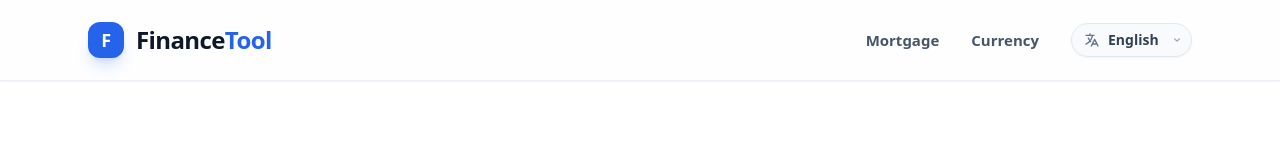
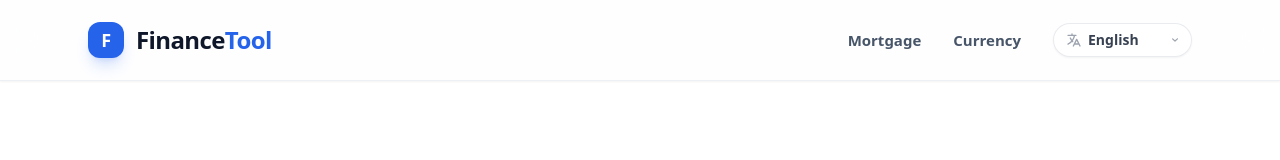
Before and after one commit to hezhanleiok/tool, a Next.js app: page / in a window 1280 px wide. Shown: the top 160 px of the page. Built offline with nearby package versions, Linux system fonts and the light colour scheme.

Commit message:
Update LanguageSwitcher.tsx

```diff
--- a/src/components/LanguageSwitcher.tsx
+++ b/src/components/LanguageSwitcher.tsx
@@ -5,6 +5,12 @@ export default function LanguageSwitcher() {
   const [lang, setLang] = useState('en');
 
   useEffect(() => {
+    // 初始化时，读取当前的翻译 Cookie，让下拉框显示正确的语言
+    const match = document.cookie.match(/googtrans=\/en\/([^;]+)/);
+    if (match && match[1]) {
+      setLang(match[1]);
+    }
+
     if (!document.getElementById('google-translate-script')) {
       const script = document.createElement('script');
       script.id = 'google-translate-script';
@@ -14,35 +20,46 @@ export default function LanguageSwitcher() {
 
       window.googleTranslateElementInit = () => {
         new window.google.translate.TranslateElement(
-          { pageLanguage: 'en', includedLanguages: 'en,zh-CN,es,ja', autoDisplay: false },
+          { pageLanguage: 'en', includedLanguages: 'en,zh-CN,es,ja,fr,de', autoDisplay: false },
           'google_translate_element'
         );
       };
     }
   }, []);
 
+  // 核心修复：通过写入 Cookie 强制 Google 翻译生效
   const handleLangChange = (e: React.ChangeEvent<HTMLSelectElement>) => {
     const newLang = e.target.value;
     setLang(newLang);
-    const select = document.querySelector('.goog-te-combo') as HTMLSelectElement;
-    if (select) {
-      select.value = newLang;
-      select.dispatchEvent(new Event('change'));
+
+    if (newLang === 'en') {
+      // 选英文时，清除 Cookie 恢复原状
+      document.cookie = 'googtrans=; expires=Thu, 01 Jan 1970 00:00:00 UTC; path=/;';
+      document.cookie = `googtrans=; expires=Thu, 01 Jan 1970 00:00:00 UTC; domain=${window.location.hostname}; path=/;`;
+    } else {
+      // 写入目标语言 Cookie
+      document.cookie = `googtrans=/en/${newLang}; path=/;`;
+      document.cookie = `googtrans=/en/${newLang}; domain=${window.location.hostname}; path=/;`;
     }
+    // 刷新页面，让 Google 脚本无缝接管，100% 成功
+    window.location.reload();
   };
 
   return (
     <div className="relative flex items-center">
       <div id="google_translate_element" className="hidden"></div>
-      <div className="relative flex items-center bg-slate-50 border border-slate-200 rounded-full px-3 py-1.5 hover:bg-slate-100 transition-colors shadow-sm">
-        <svg xmlns="http://www.w3.org/2000/svg" className="h-4 w-4 text-slate-500 mr-2" fill="none" viewBox="0 0 24 24" stroke="currentColor"><path strokeLinecap="round" strokeLinejoin="round" strokeWidth={2} d="M3 5h12M9 3v2m1.048 9.5A18.022 18.022 0 016.412 9m6.088 9h7M11 21l5-10 5 10M12.751 5C11.783 10.77 8.07 15.61 3 18.129" /></svg>
-        <select value={lang} onChange={handleLangChange} className="bg-transparent text-sm font-semibold text-slate-700 outline-none cursor-pointer appearance-none pr-4">
+      {/* 极简高端的下拉框 UI */}
+      <div className="relative flex items-center bg-white border border-gray-200/80 rounded-full px-3 py-1.5 hover:bg-gray-50 transition-colors shadow-sm">
+        <svg xmlns="http://www.w3.org/2000/svg" className="h-4 w-4 text-gray-400 mr-1.5" fill="none" viewBox="0 0 24 24" stroke="currentColor"><path strokeLinecap="round" strokeLinejoin="round" strokeWidth={2} d="M3 5h12M9 3v2m1.048 9.5A18.022 18.022 0 016.412 9m6.088 9h7M11 21l5-10 5 10M12.751 5C11.783 10.77 8.07 15.61 3 18.129" /></svg>
+        <select value={lang} onChange={handleLangChange} className="bg-transparent text-sm font-semibold text-gray-700 outline-none cursor-pointer appearance-none pr-4 z-10">
           <option value="en">English</option>
-          <option value="zh-CN">中文</option>
+          <option value="zh-CN">中文 (繁/简)</option>
           <option value="es">Español</option>
           <option value="ja">日本語</option>
+          <option value="fr">Français</option>
+          <option value="de">Deutsch</option>
         </select>
-        <svg xmlns="http://www.w3.org/2000/svg" className="h-3 w-3 text-slate-400 absolute right-2 pointer-events-none" viewBox="0 0 20 20" fill="currentColor"><path fillRule="evenodd" d="M5.293 7.293a1 1 0 011.414 0L10 10.586l3.293-3.293a1 1 0 111.414 1.414l-4 4a1 1 0 01-1.414 0l-4-4a1 1 0 010-1.414z" clipRule="evenodd" /></svg>
+        <svg xmlns="http://www.w3.org/2000/svg" className="h-3 w-3 text-gray-400 absolute right-2.5 pointer-events-none" viewBox="0 0 20 20" fill="currentColor"><path fillRule="evenodd" d="M5.293 7.293a1 1 0 011.414 0L10 10.586l3.293-3.293a1 1 0 111.414 1.414l-4 4a1 1 0 01-1.414 0l-4-4a1 1 0 010-1.414z" clipRule="evenodd" /></svg>
       </div>
     </div>
   );
```
